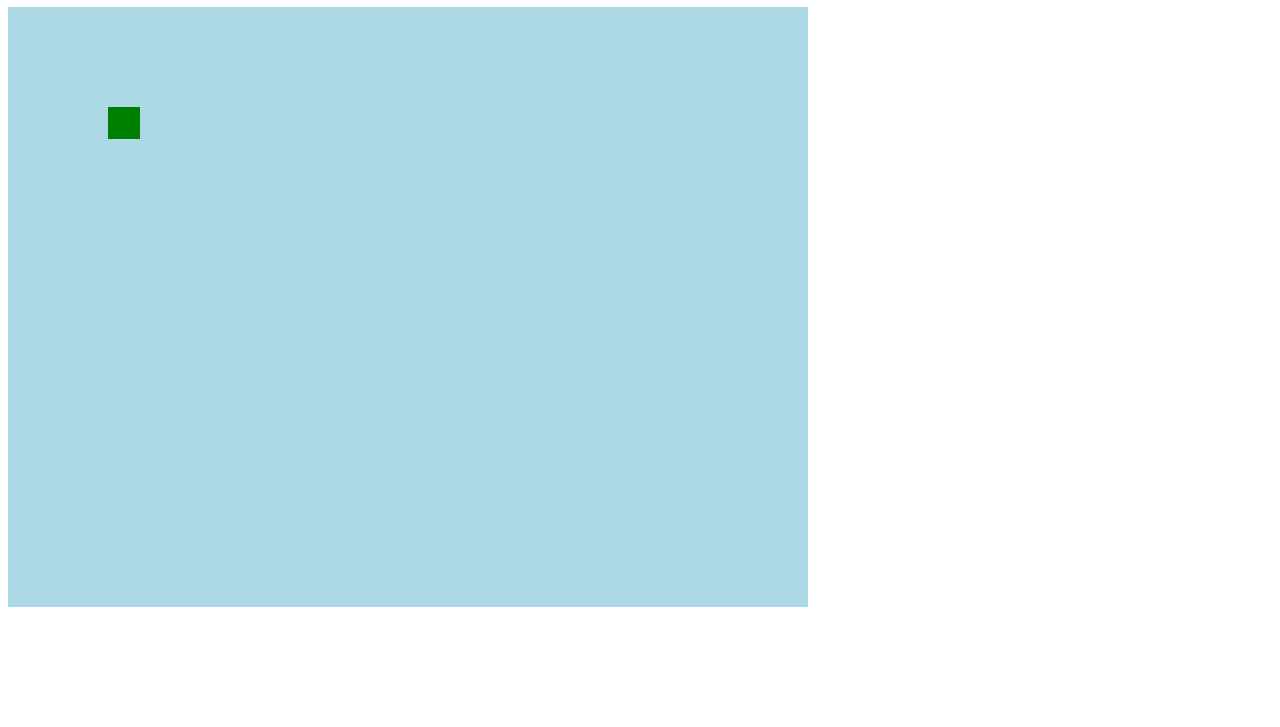
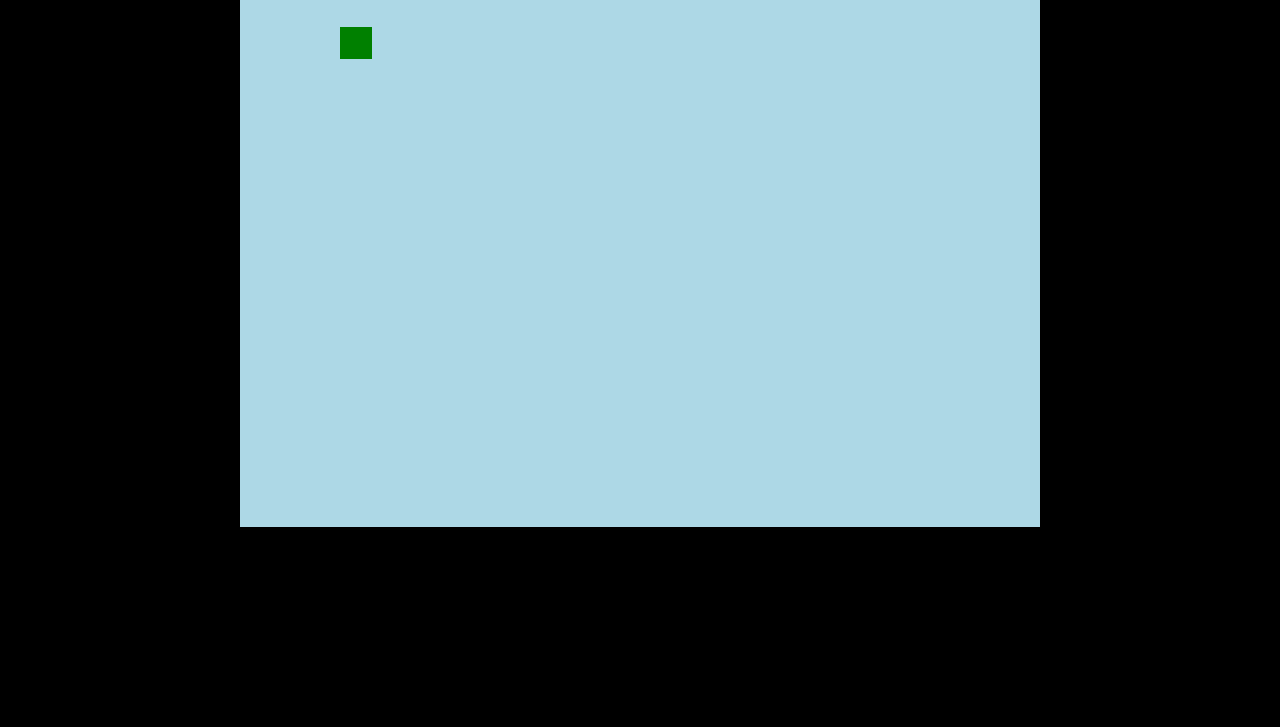
Before and after one commit to Danizzz0404/Survival-game-2, a plain HTML site: page index.html in a window 1280 px wide. Shown: the part 73-800 px from the top of the page. Drawn offline with Linux system fonts and the light colour scheme.

Commit message:
Update index.html

```diff
--- a/index.html
+++ b/index.html
@@ -1,15 +1,25 @@
-
 <!DOCTYPE html>
-<html>
+<html lang="en">
 <head>
-  <link rel="manifest" href="manifest.json">
-  <meta charset="UTF-8">
-  <title>Survival Game</title>
-  <link rel="manifest" href="manifest.json">
-  <script src="game.js" defer></script>
+  <meta charset="UTF-8" />
+  <meta name="viewport" content="width=device-width, initial-scale=1.0" />
+  <title>2D Survival Game</title>
+  <link rel="manifest" href="manifest.json" />
+  <style>
+    body {
+      margin: 0;
+      overflow: hidden;
+      background: #000;
+    }
+    canvas {
+      display: block;
+      margin: 0 auto;
+      background: #cceeff;
+    }
+  </style>
 </head>
 <body>
-  <h1>Survival Game</h1>
-  <canvas id="gameCanvas" width="800" height="600"></canvas>
+  <canvas id="gameCanvas"></canvas>
+  <script src="game.js"></script>
 </body>
 </html>
```
